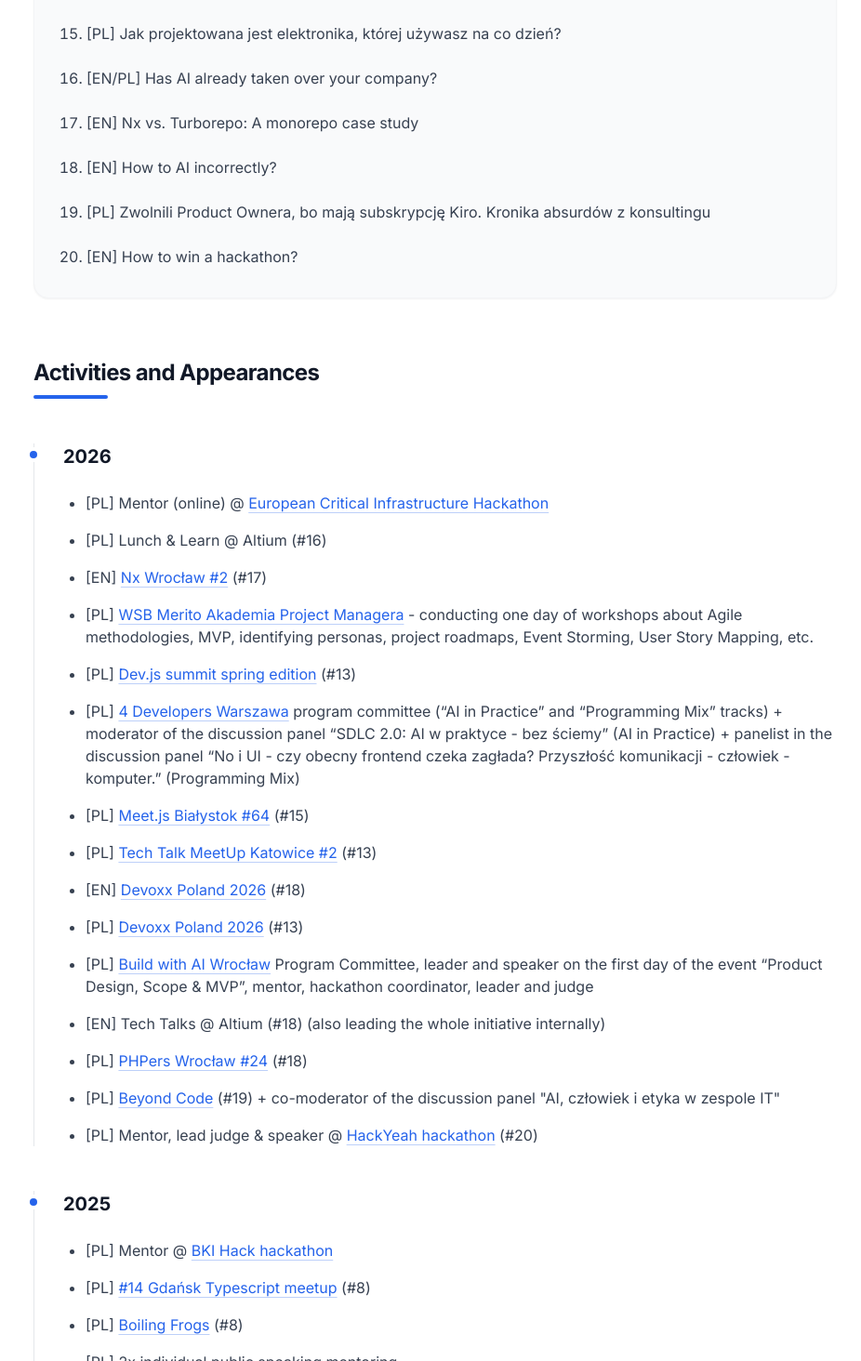
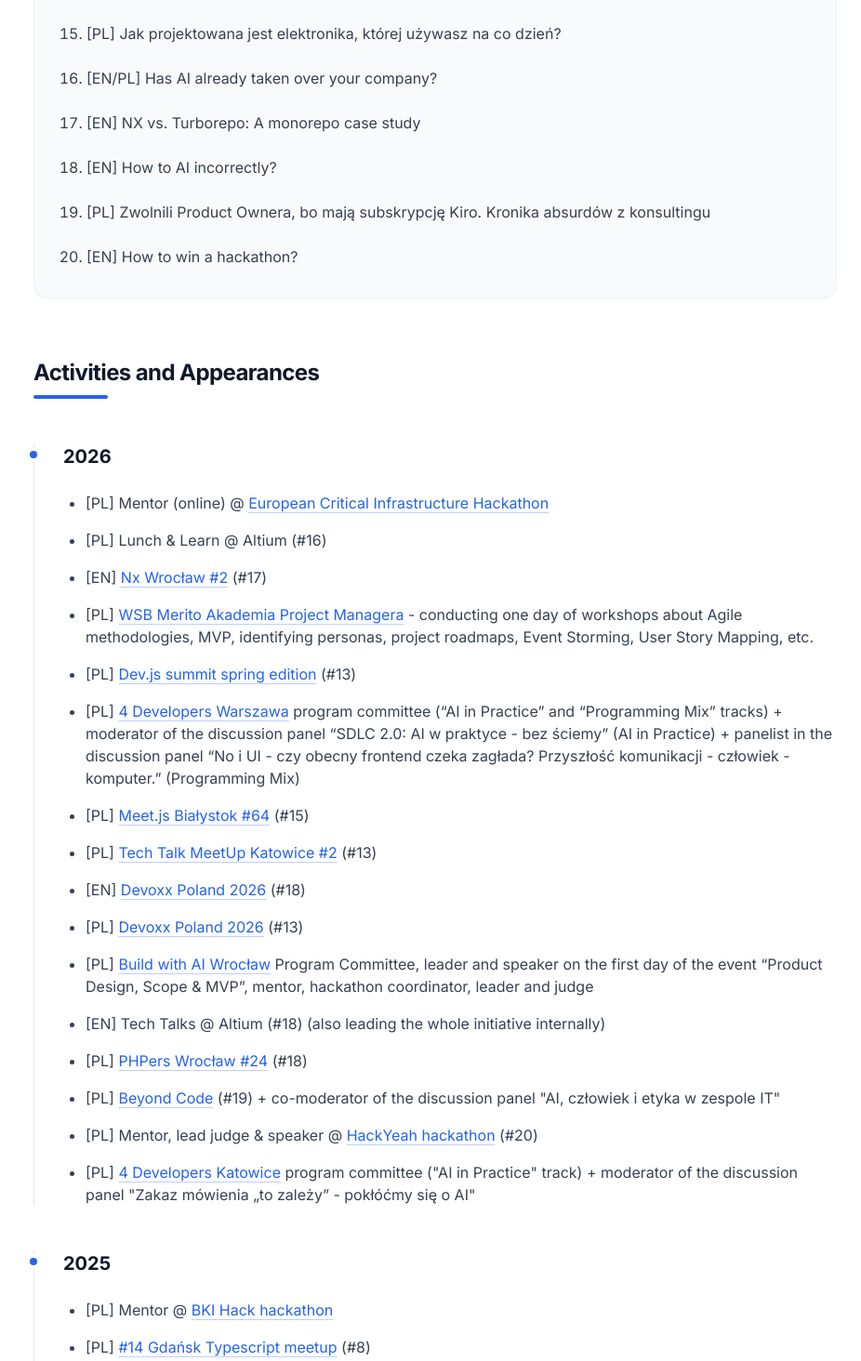
Before and after one commit to superdyzio/superdyzio.github.io, a Next.js app: page /speaker in a window 1280 px wide. Shown: the part 1286-2750 px from the top of the page at 93% size, without its empty margins (172-1098 px from the left). Built offline with nearby package versions, Linux system fonts and the light colour scheme; no server answers.

Commit message:
add 4 Developers Katowice 2026

```diff
--- a/src/app/speaker/page.tsx
+++ b/src/app/speaker/page.tsx
@@ -62,7 +62,7 @@
             <li>[PL] Czego rapujący prawnik nauczy Cię o programowaniu?</li>
             <li>[PL] Jak projektowana jest elektronika, której używasz na co dzień?</li>
             <li>[EN/PL] Has AI already taken over your company?</li>
-            <li>[EN] Nx vs. Turborepo: A monorepo case study</li>
+            <li>[EN] NX vs. Turborepo: A monorepo case study</li>
             <li>[EN] How to AI incorrectly?</li>
             <li>[PL] Zwolnili Product Ownera, bo mają subskrypcję Kiro. Kronika absurdów z konsultingu</li>
             <li>[EN] How to win a hackathon?</li>
@@ -96,6 +96,7 @@
               <li>[PL] <a href="https://crossweb.pl/wydarzenia/phpers-wroclaw-24/" className="text-blue-600 hover:text-blue-800 underline decoration-blue-600/30 underline-offset-4 transition-colors dark:text-blue-400 dark:hover:text-blue-300">PHPers Wrocław #24</a> (#18)</li>
               <li>[PL] <a href="https://www.beyondcode.pl/" className="text-blue-600 hover:text-blue-800 underline decoration-blue-600/30 underline-offset-4 transition-colors dark:text-blue-400 dark:hover:text-blue-300">Beyond Code</a> (#19) + co-moderator of the discussion panel "AI, człowiek i etyka w zespole IT"</li>
               <li>[PL] Mentor, lead judge & speaker @ <a href="https://hackyeah.pl/pl/" className="text-blue-600 hover:text-blue-800 underline decoration-blue-600/30 underline-offset-4 transition-colors dark:text-blue-400 dark:hover:text-blue-300">HackYeah hackathon</a> (#20)</li>
+              <li>[PL] <a href="https://4developers.org.pl/" className="text-blue-600 hover:text-blue-800 underline decoration-blue-600/30 underline-offset-4 transition-colors dark:text-blue-400 dark:hover:text-blue-300">4 Developers Katowice</a> program committee ("AI in Practice" track) + moderator of the discussion panel "Zakaz mówienia „to zależy” - pokłóćmy się o AI"</li>
             </ul>
           </div>
 
@@ -153,7 +154,7 @@
               <li>[PL] <a href="https://crossweb.pl/wydarzenia/at-an-angle-into-angular-18/" className="text-blue-600 hover:text-blue-800 underline decoration-blue-600/30 underline-offset-4 transition-colors dark:text-blue-400 dark:hover:text-blue-300">GDG Toruń</a> (#11)</li>
               <li>[PL] <a href="https://www.youtube.com/watch?v=X4iQxlq0irY&ab_channel=EscolaAI" className="text-blue-600 hover:text-blue-800 underline decoration-blue-600/30 underline-offset-4 transition-colors dark:text-blue-400 dark:hover:text-blue-300">#10 Gdańsk TypeScript meetup</a> (#9)</li>
               <li>[PL] <a href="https://www.youtube.com/live/xrCgvfS5xLU?si=u3CgkZCvVd4sT_Nh&t=7810" className="text-blue-600 hover:text-blue-800 underline decoration-blue-600/30 underline-offset-4 transition-colors dark:text-blue-400 dark:hover:text-blue-300">#12 Gdańsk TypeScript meetup</a> (#10)</li>
-              <li>[PL] 4 Developers 2024 (#8)</li>
+              <li>[PL] 4 Developers 2024 (#8) - best talk on the "FUTURE: MACHINE LEARNING, AI, DATA SCIENCE & BLOCKCHAIN" stage</li>
               <li>[PL] 4 Developers Katowice (#10)</li>
               <li>[PL] 4 Developers Wrocław (#10)</li>
               <li>[PL] 4 Developers Łódź (#10) + program committee (Application Architecture track)</li>
```
